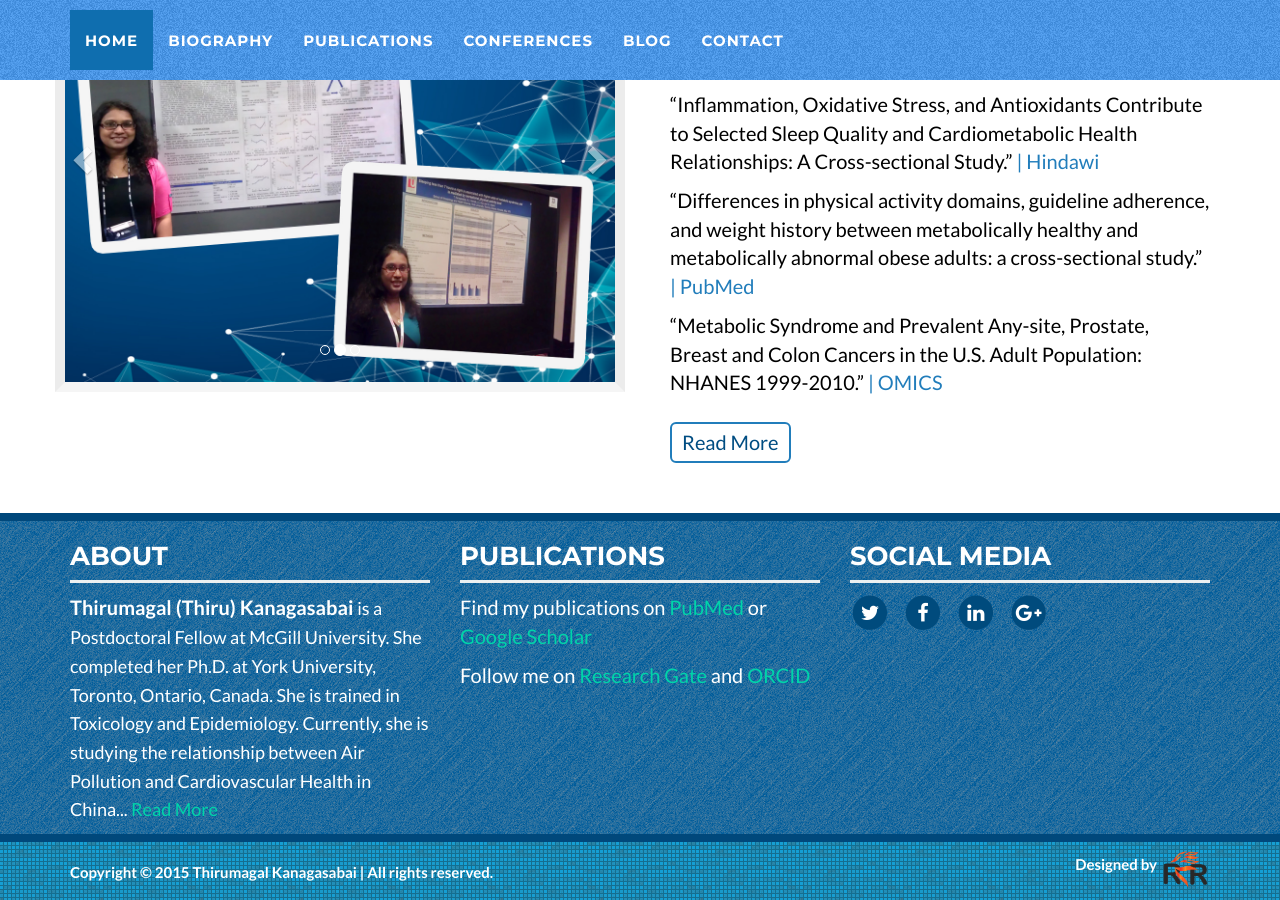
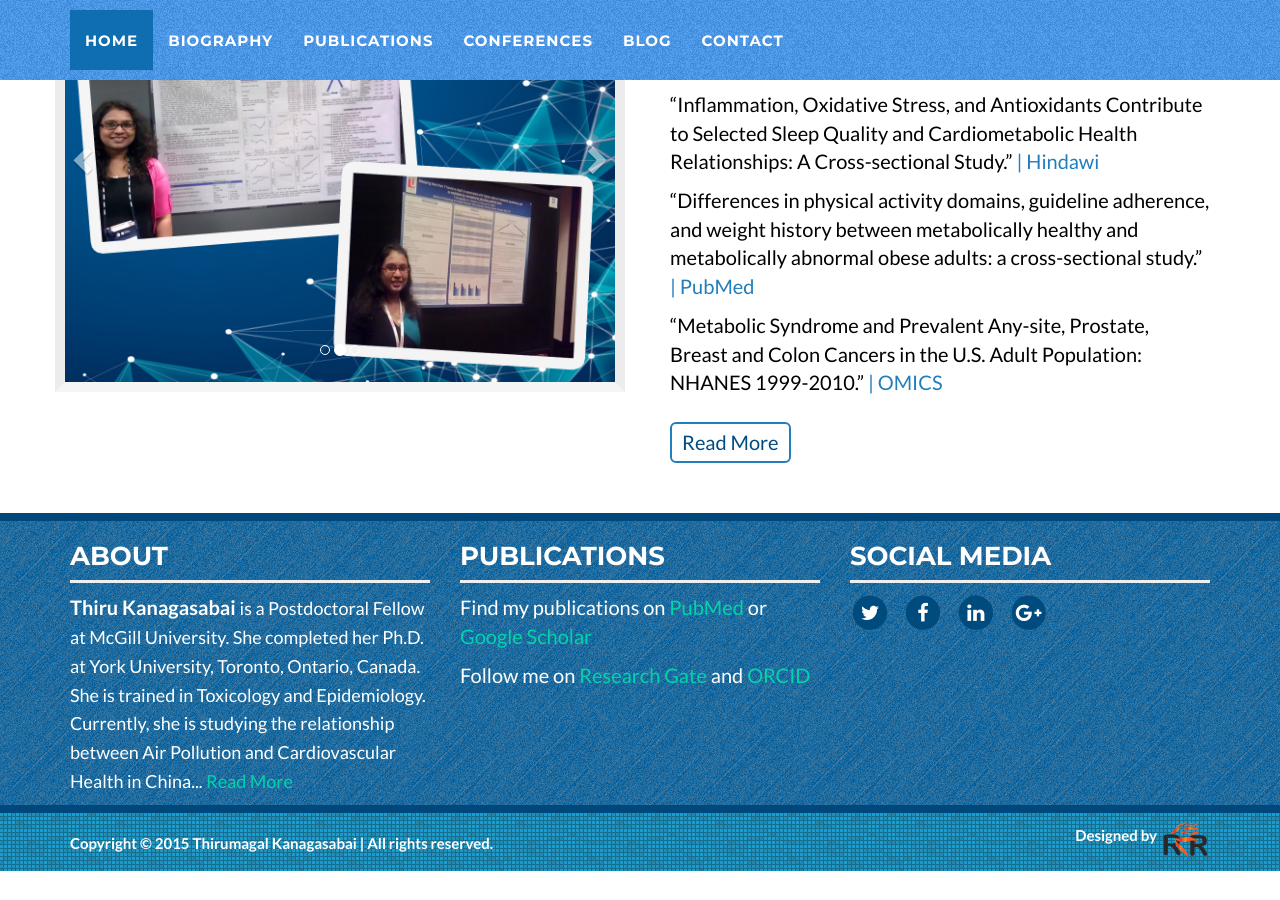
Before and after one commit to tkanagasabai/homepage, a Jekyll site: the page built from index.html, in a window 1280 px wide and 900 px high, scrolled down 616 px. Built offline with Jekyll 4.4.1, drawn with Linux system fonts in a browser that asks for light colours; nearby versions of some CDN libraries; the list of posts is cut into pages by our own code; after the commit the page ends 1487 px from its top, so only the background shows below that.

Commit message:
Update footer.html

```diff
--- a/_includes/footer.html
+++ b/_includes/footer.html
@@ -7,7 +7,7 @@
                     <div class="col-md-4">
                         <h3>About</h3>
 						<hr>
-                        <p><span style="font-weight: bold;">Thirumagal (Thiru) Kanagasabai</span> <span style="font-size: 18px;">is a Postdoctoral Fellow at McGill University. She completed her Ph.D. at York University, Toronto, Ontario, Canada. She is trained in Toxicology and Epidemiology. Currently, she is studying the relationship between Air Pollution and Cardiovascular Health in China... <a href="/biography" style="color: #00d4aa;">Read More</a></span></p>
+                        <p><span style="font-weight: bold;">Thiru Kanagasabai</span> <span style="font-size: 18px;">is a Postdoctoral Fellow at McGill University. She completed her Ph.D. at York University, Toronto, Ontario, Canada. She is trained in Toxicology and Epidemiology. Currently, she is studying the relationship between Air Pollution and Cardiovascular Health in China... <a href="/biography" style="color: #00d4aa;">Read More</a></span></p>
                     </div>
                     <div class="col-md-4 text-left">
                         <h3>Publications</h3>
```
